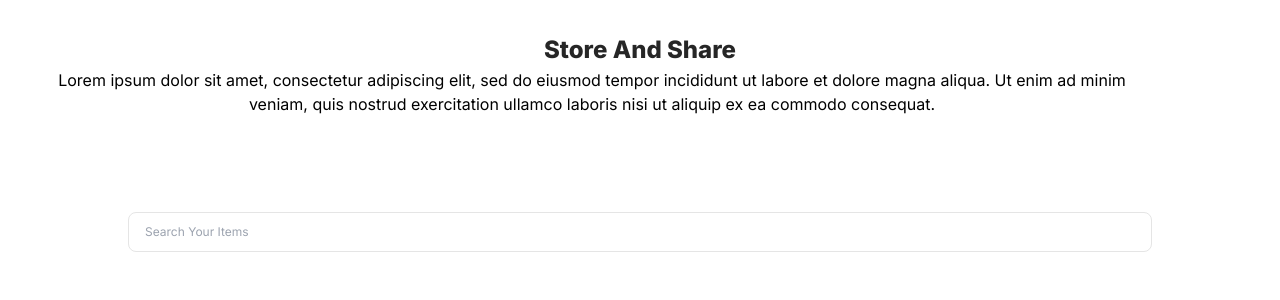
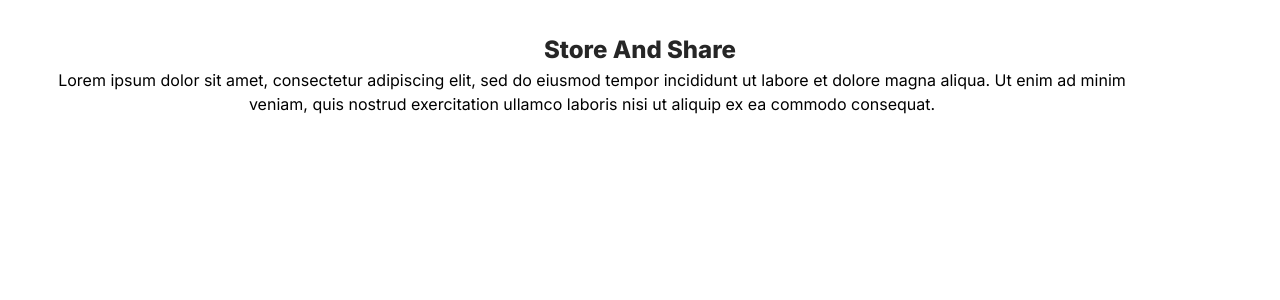
Before and after one commit to Store-And-Share/client, a Next.js app: page / in a window 1280 px wide. Shown: the top 300 px of the page. Built offline with nearby package versions, Linux system fonts and the light colour scheme.

Commit message:
deployment bug

```diff
--- a/app/page.tsx
+++ b/app/page.tsx
@@ -1,4 +1,4 @@
-// import Player from '@/componenets/lotties/animation'
+
 import Search from '@/componenets/search-input/search'
 
 export default function Home() {
@@ -7,11 +7,10 @@ export default function Home() {
     <main className="grid text-center p-8">
       <h1 className='main-header'>Store And Share</h1>
       <div className='flex items-center justify-start pr-24'>
-        {/* <Player/> */}
         <p className=''>Lorem ipsum dolor sit amet, consectetur adipiscing elit, sed do eiusmod tempor incididunt ut labore et dolore magna aliqua. Ut enim ad minim veniam, quis nostrud exercitation ullamco laboris nisi ut aliquip ex ea commodo consequat.
         </p>
       </div>
-      <Search placeholder='Search Your Items'/>
+      {/* <Search placeholder='Search Your Items'/> */}
     </main>
   );
 }
```
